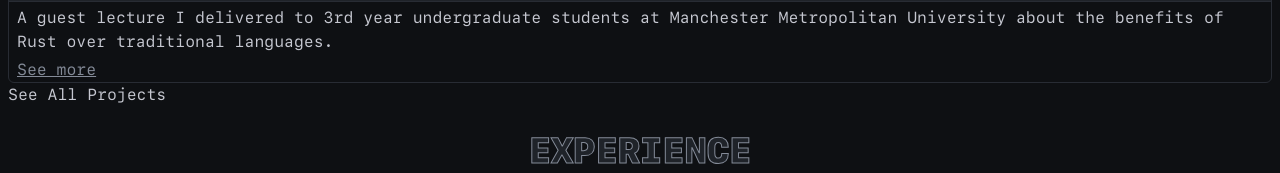
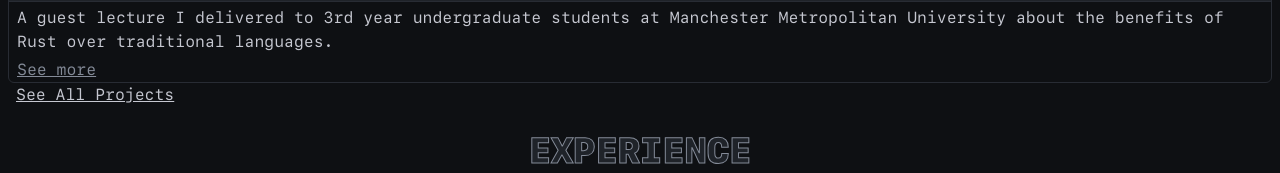
Before and after one commit to GeorgeRoe/GeorgeRoe.github.io, a Nuxt app: page / in a window 1280 px wide. Shown: the part 2181-2354 px from the top of the page. Built offline with nearby package versions, Linux system fonts and the light colour scheme.

Commit message:
Ensure link styling has underline

```diff
--- a/app/pages/index.vue
+++ b/app/pages/index.vue
@@ -127,7 +127,7 @@ const outlinedTextStyle = computed<StyleValue>(() => ({
   <section class="container mx-auto px-2 py-6">
     <h2 class="text-center font-extrabold text-4xl" :style="outlinedTextStyle">PROJECTS</h2>
     <projects-list />
-    <a href="/projects">See All Projects</a>
+    <a href="/projects" class="underline px-2">See All Projects</a>
   </section>
   <section class="container mx-auto px-2">
     <h2 class="text-center font-extrabold text-4xl" :style="outlinedTextStyle">EXPERIENCE</h2>
```
